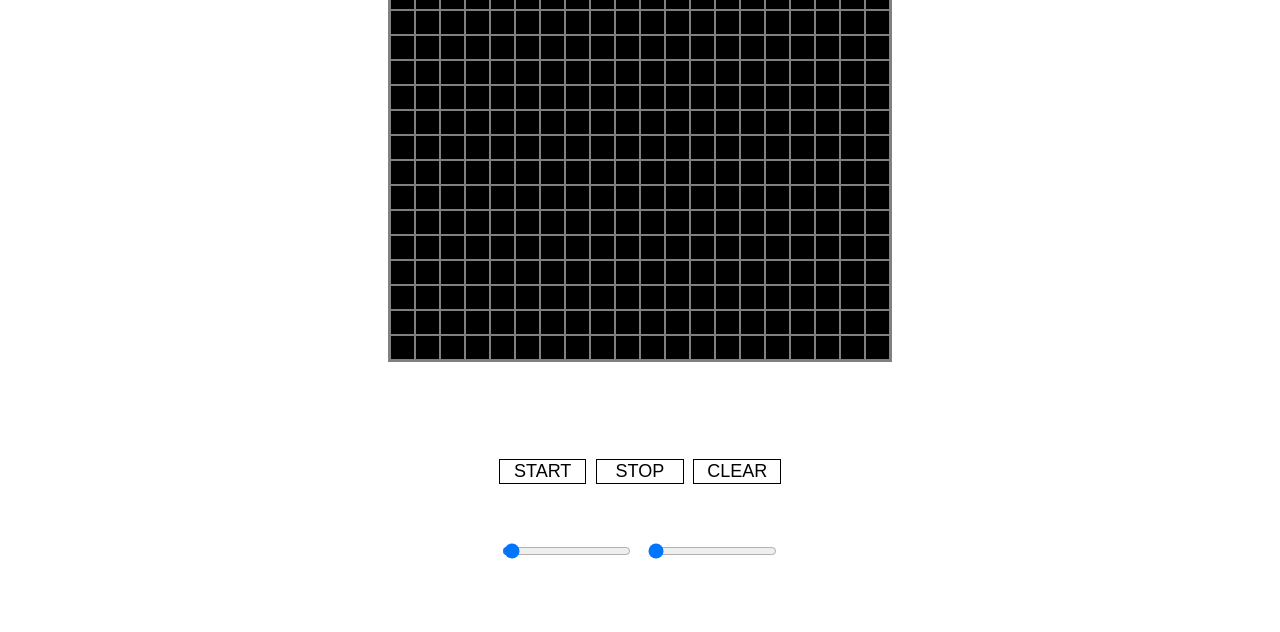
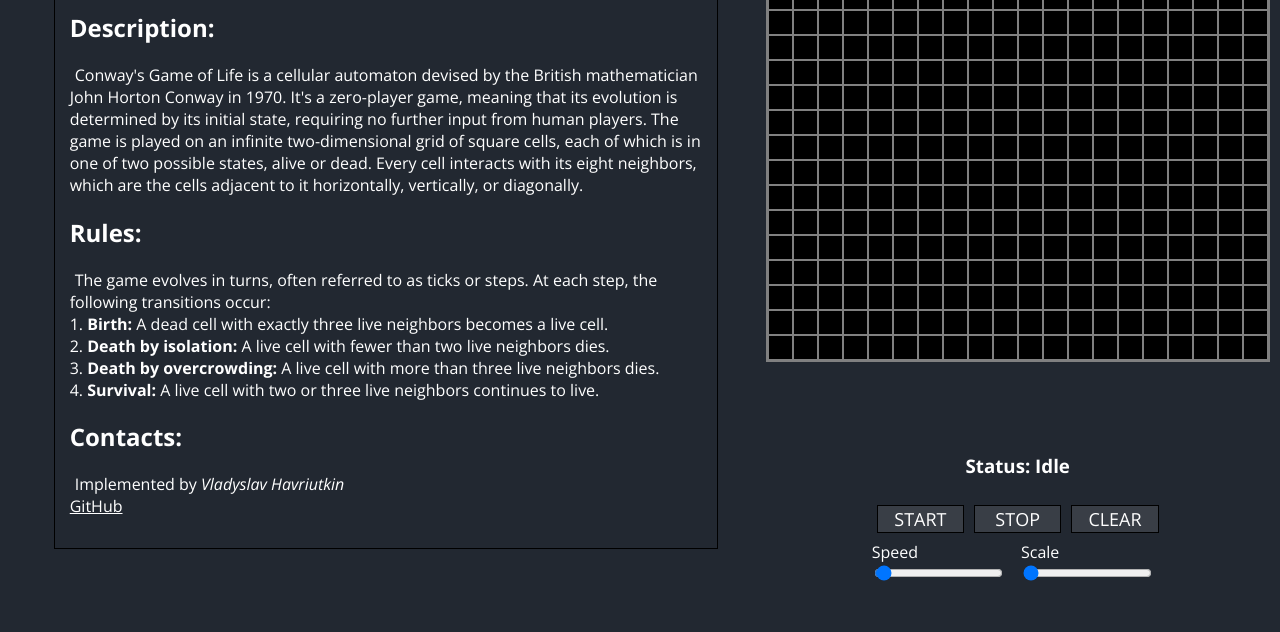
Before and after one commit to havriutkin/conways-game-of-life, a plain HTML site: page index.html in a window 1280 px wide. Shown: the part 184-816 px from the top of the page. Drawn offline with nearby package versions, Linux system fonts and the light colour scheme.

Commit message:
Add more styles

```diff
--- a/index.html
+++ b/index.html
@@ -8,19 +8,59 @@
         <link rel="stylesheet" href="styles.css">
     </head>
     <body>
+        <article>
+            <h1>Conway's Game Of Life</h1>
+
+            <h2>Description: </h2>
+            <p>
+                Conway's Game of Life is a cellular automaton devised by the British mathematician
+                John Horton Conway in 1970. It's a zero-player game, meaning that its evolution
+                is determined by its initial state, requiring no further input from human players.
+                The game is played on an infinite two-dimensional grid of square cells, each of which
+                is in one of two possible states, alive or dead. Every cell interacts with its eight neighbors,
+                which are the cells adjacent to it horizontally, vertically, or diagonally.
+            </p>
+
+            <h2>Rules: </h2>
+            <p>
+                The game evolves in turns, often referred to as ticks or steps. At each step, the following transitions occur:<br>
+                1. <strong>Birth:</strong> A dead cell with exactly three live neighbors becomes a live cell. <br>
+                2. <strong>Death by isolation:</strong> A live cell with fewer than two live neighbors dies. <br>
+                3. <strong>Death by overcrowding:</strong> A live cell with more than three live neighbors dies. <br>
+                4. <strong>Survival:</strong> A live cell with two or three live neighbors continues to live. <br>
+            </p>
+
+            <h2>Contacts: </h2>
+            <p>
+                Implemented by <i>Vladyslav Havriutkin</i> <br>
+                <a href="https://github.com/havriutkin/">GitHub</a>
+            </p>
+
+        </article>
+
         <main>
             <canvas id="canvas" width="500px" height="500px">
             </canvas>
 
             <div id="options">
                 <div class="options-group">
+                    <h3 id="status">Status: </h3>
+                </div>
+                <div class="options-group">
                     <button id="start">START</button>
                     <button id="stop">STOP</button>
                     <button id="clear">CLEAR</button>
                 </div>
                 <div class="options-group">
-                    <input id="speed" type="range" min="1" max="60" value="2" class="slider">
-                    <input id="scale" type="range" min="25" max="100" value="25" class="slider">
+                    <div>
+                        <label for="speed">Speed</label>
+                        <input name="speed" id="speed" type="range" min="1" max="60" value="2" class="slider">
+                    </div>
+
+                    <div>
+                        <label for="scale">Scale</label>
+                        <input name="scale" id="scale" type="range" min="25" max="100" value="25" class="slider">
+                    </div>
                 </div>
             </div>
         </main>
--- a/script.js
+++ b/script.js
@@ -55,7 +55,7 @@ class Square {
 
     draw(){
         if (this.alive) {
-            this.ctx.fillStyle = 'red';
+            this.ctx.fillStyle = '#00ADB5';
             this.ctx.fillRect(this.x * this.worldState.scaleFactor,
                                 this.y * this.worldState.scaleFactor,
                                 this.worldState.scaleFactor,
@@ -193,7 +193,7 @@ class Canvas{
 
 const myCanvas = new Canvas(worldState);
 
-
+const statusHeader = document.getElementById('status');
 const startButton = document.getElementById('start');
 const stopButton = document.getElementById('stop');
 const clearButton = document.getElementById('clear');
@@ -220,6 +220,7 @@ function mainLoop(timestamp){
         lastTime = timestamp
         myCanvas.update();
         myCanvas.draw();
+        statusHeader.innerHTML = `Status: ${worldState.started ? 'Running' : 'Idle'}`;
     }
     requestAnimationFrame(mainLoop);
 }
--- a/styles.css
+++ b/styles.css
@@ -1,3 +1,20 @@
+@import url('https://fonts.googleapis.com/css2?family=Open+Sans:ital,wght@0,400;0,700;1,400&display=swap');
+
+
+* {
+    font-family: 'Open Sans', sans-serif;
+    color: white;
+}
+
+h1 {
+    font-size: 2rem;
+}
+
+p {
+    text-align: left;
+    text-indent: 5px;
+}
+
 #canvas {
     border: 2px solid gray;
     background-color: black;
@@ -7,6 +24,13 @@ body {
     display: flex;
     justify-content: space-around;
     align-items: center;
+    background-color: #222831;
+}
+
+article {
+    width: 50%;
+    border: 1px solid black;
+    padding: 15px;
 }
 
 main {
@@ -36,7 +60,7 @@ main {
 
 button {
     border: 1px solid black;
-    background-color: white;
+    background-color: #393E46;
     width: 30%;
     font-size: large;
     transition: background-color 0.3s ease-in;
```
